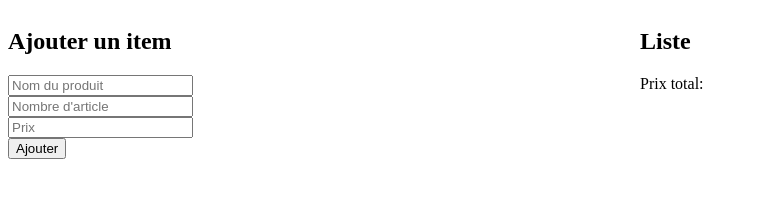
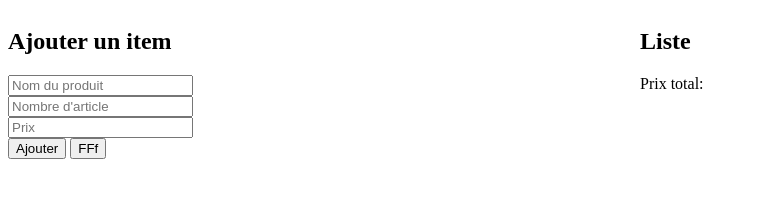
Before and after one commit to Imaginorius/CodingChallenge, a plain HTML site: page Tableau.html in a window 1280 px wide. Shown: the whole page, without its empty margins (0-758 px from the left). Drawn offline with Linux system fonts and the light colour scheme.

Commit message:
Update Tableau.html

```diff
--- a/Tableau.html
+++ b/Tableau.html
@@ -14,7 +14,7 @@
         <input type="number" name="" id="prix" placeholder="Prix"><br>
         <button onclick="add()">Ajouter</button>
 
-
+<button>FFf</button>
     </div>
 
     <div class="col">
```
